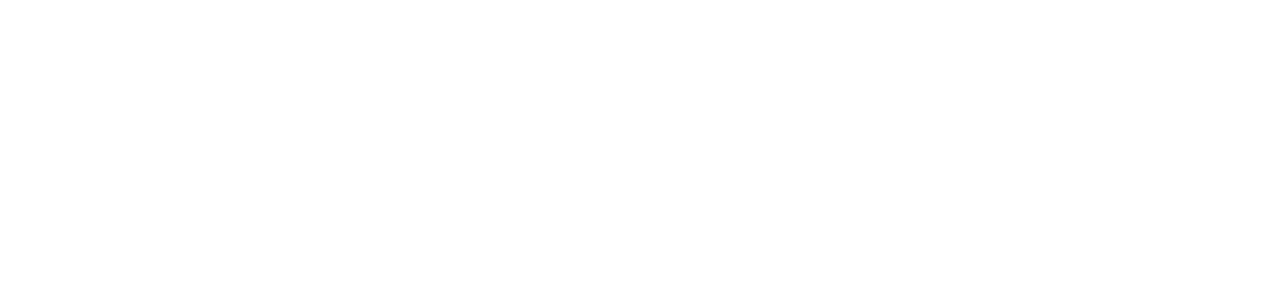
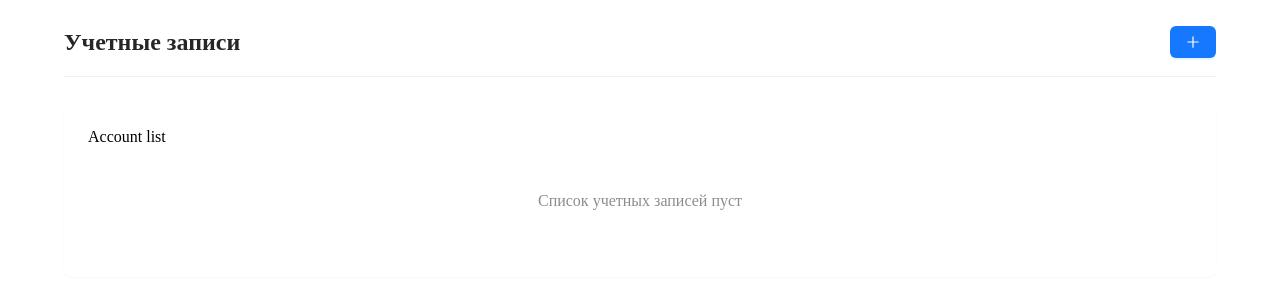
Before and after one commit to Xverlxrd/vue-accounts-management, a Vue app: page / in a window 1280 px wide. Shown: the top 300 px of the page. Built offline with nearby package versions, Linux system fonts and the light colour scheme.

Commit message:
feat(app): implement main component with SCSS

```diff
--- a/package.json
+++ b/package.json
@@ -17,6 +17,7 @@
   "devDependencies": {
     "@vitejs/plugin-vue": "^5.2.3",
     "@vue/tsconfig": "^0.7.0",
+    "sass-embedded": "^1.89.2",
     "typescript": "~5.8.3",
     "vite": "^6.3.5",
     "vue-tsc": "^2.2.8"
--- a/src/App.vue
+++ b/src/App.vue
@@ -1,13 +1,84 @@
 <template>
-  <div>
+  <main class="accounts">
+    <header class="accounts__header">
+      <h1 class="accounts__title">Учетные записи</h1>
+      <AButton class="accounts__add-btn" type="primary">
+        <PlusOutlined />
+      </AButton>
+    </header>
 
-  </div>
+    <section class="accounts__content">
+      <div class="accounts__list">
+        <AccountList/>
+        <p class="accounts__empty-message">Список учетных записей пуст</p>
+      </div>
+    </section>
+  </main>
 </template>
 
 <script setup lang="ts">
-
+import {PlusOutlined} from '@ant-design/icons-vue'
+import AccountList from "./components/AccountList/AccountList.vue";
 </script>
 
-<style scoped>
+<style scoped lang="scss">
+.accounts {
+  max-width: 1200px;
+  margin: 0 auto;
+  padding: 24px;
 
+  &__header {
+    display: flex;
+    justify-content: space-between;
+    align-items: center;
+    margin-bottom: 24px;
+    padding-bottom: 16px;
+    border-bottom: 1px solid #f0f0f0;
+  }
+
+  &__title {
+    margin: 0;
+    font-size: 24px;
+    font-weight: 600;
+    color: rgba(0, 0, 0, 0.85);
+  }
+
+  &__add-btn {
+    display: inline-flex;
+    align-items: center;
+    gap: 8px;
+  }
+
+  &__content {
+    background: white;
+    border-radius: 8px;
+    box-shadow: 0 1px 2px 0 rgba(0, 0, 0, 0.03);
+    overflow: hidden;
+  }
+
+  &__list {
+    padding: 24px;
+  }
+
+  &__empty-message {
+    margin: 0;
+    color: rgba(0, 0, 0, 0.45);
+    text-align: center;
+    padding: 40px 0;
+  }
+
+  @media (max-width: 768px) {
+    padding: 16px;
+
+    &__header {
+      flex-direction: column;
+      align-items: center;
+      gap: 12px;
+    }
+
+    &__add-btn {
+      width: fit-content;
+    }
+  }
+}
 </style>
--- /dev/null
+++ b/src/components/AccountList/AccountList.vue
@@ -0,0 +1,13 @@
+<template>
+  <div>
+    Account list
+  </div>
+</template>
+
+<script setup lang="ts">
+
+</script>
+
+<style scoped>
+
+</style>
```
Also changed, not shown: 1 other file (tests, documents, lock files or other folders).
